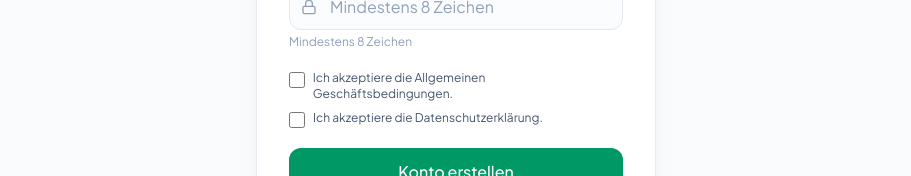
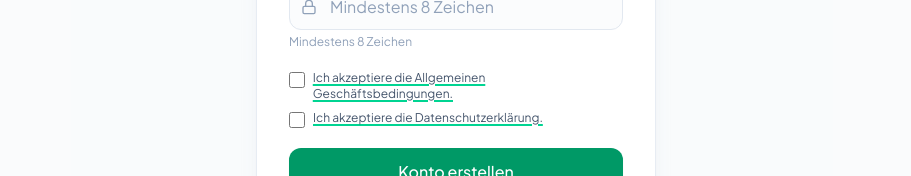
Before and after one commit to WilliamPotter1/Voice_Input_FrontEnd, a React (Vite) app: page /register in a window 1280 px wide. Shown: the part 382-558 px from the top of the page, without its empty margins (184-1095 px from the left). Built offline with nearby package versions, Linux system fonts and the light colour scheme; no server answers.

Commit message:
add Terms and Privacy pages to App, update RegisterPage to link acceptance messages, and enhance translations for terms and privacy content

```diff
--- a/src/App.tsx
+++ b/src/App.tsx
@@ -7,6 +7,8 @@ import { RegisterPage } from './pages/RegisterPage';
 import { QuoteListPage } from './pages/QuoteListPage';
 import { QuoteEditorPage } from './pages/QuoteEditorPage';
 import { ProfilePage } from './pages/ProfilePage';
+import { TermsPage } from './pages/TermsPage';
+import { PrivacyPage } from './pages/PrivacyPage';
 
 function App() {
   return (
@@ -15,6 +17,8 @@ function App() {
         <Route index element={<VoiceInputPage />} />
         <Route path="login" element={<LoginPage />} />
         <Route path="register" element={<RegisterPage />} />
+        <Route path="terms" element={<TermsPage />} />
+        <Route path="privacy" element={<PrivacyPage />} />
         <Route
           path="profile"
           element={
--- a/src/i18n/translations.ts
+++ b/src/i18n/translations.ts
@@ -49,6 +49,10 @@ export const translations = {
     registerAcceptTerms: 'Ich akzeptiere die Allgemeinen Geschäftsbedingungen.',
     registerAcceptPrivacy: 'Ich akzeptiere die Datenschutzerklärung.',
     registerMustAccept: 'Bitte akzeptieren Sie die AGB und die Datenschutzerklärung, um fortzufahren.',
+    termsTitle: 'Allgemeine Geschäftsbedingungen',
+    termsIntro: 'Hier finden Sie die vollständigen Allgemeinen Geschäftsbedingungen für die Nutzung dieses Dienstes.',
+    privacyTitle: 'Datenschutzerklärung',
+    privacyIntro: 'Hier finden Sie die vollständige Datenschutzerklärung zu Verarbeitung und Schutz Ihrer Daten.',
     creatingAccount: 'Konto wird erstellt…',
     createAccount: 'Konto erstellen',
     alreadyHaveAccount: 'Haben Sie bereits ein Konto?',
@@ -225,6 +229,10 @@ export const translations = {
     registerAcceptTerms: 'I accept the terms and conditions.',
     registerAcceptPrivacy: 'I accept the privacy policy.',
     registerMustAccept: 'Please accept the terms and privacy policy to continue.',
+    termsTitle: 'Terms and Conditions',
+    termsIntro: 'Here you can read the full terms and conditions for using this service.',
+    privacyTitle: 'Privacy Policy',
+    privacyIntro: 'Here you can read the full privacy policy describing how your data is processed.',
     creatingAccount: 'Creating account…',
     createAccount: 'Create account',
     alreadyHaveAccount: 'Already have an account?',
@@ -396,6 +404,10 @@ export const translations = {
     registerAcceptTerms: 'Accetto i termini e le condizioni.',
     registerAcceptPrivacy: 'Accetto l’informativa sulla privacy.',
     registerMustAccept: 'Accetta termini e privacy per continuare.',
+    termsTitle: 'Termini e condizioni',
+    termsIntro: 'Qui puoi leggere i termini e le condizioni completi per l’utilizzo del servizio.',
+    privacyTitle: 'Informativa sulla privacy',
+    privacyIntro: 'Qui puoi leggere l’informativa sulla privacy su come vengono trattati i tuoi dati.',
     creatingAccount: 'Creazione account…',
     createAccount: 'Crea account',
     alreadyHaveAccount: 'Hai già un account?',
@@ -567,6 +579,10 @@ export const translations = {
     registerAcceptTerms: 'J’accepte les conditions générales.',
     registerAcceptPrivacy: 'J’accepte la politique de confidentialité.',
     registerMustAccept: 'Veuillez accepter les conditions et la politique de confidentialité pour continuer.',
+    termsTitle: 'Conditions générales',
+    termsIntro: 'Vous pouvez lire ici les conditions générales complètes d’utilisation de ce service.',
+    privacyTitle: 'Politique de confidentialité',
+    privacyIntro: 'Vous pouvez lire ici la politique de confidentialité complète concernant le traitement de vos données.',
     creatingAccount: 'Création du compte…',
     createAccount: 'Créer un compte',
     alreadyHaveAccount: 'Vous avez déjà un compte ?',
@@ -738,6 +754,10 @@ export const translations = {
     registerAcceptTerms: 'Acepto los términos y condiciones.',
     registerAcceptPrivacy: 'Acepto la política de privacidad.',
     registerMustAccept: 'Acepte los términos y la política de privacidad para continuar.',
+    termsTitle: 'Términos y condiciones',
+    termsIntro: 'Aquí puede leer los términos y condiciones completos para usar este servicio.',
+    privacyTitle: 'Política de privacidad',
+    privacyIntro: 'Aquí puede leer la política de privacidad completa sobre cómo se tratan sus datos.',
     creatingAccount: 'Creando cuenta…',
     createAccount: 'Crear cuenta',
     alreadyHaveAccount: '¿Ya tienes una cuenta?',
--- /dev/null
+++ b/src/pages/PrivacyPage.tsx
@@ -0,0 +1,23 @@
+import { useTranslation } from '../i18n/useTranslation';
+
+export function PrivacyPage() {
+  const { t } = useTranslation();
+
+  return (
+    <div className="mx-auto max-w-3xl space-y-4">
+      <h1 className="text-2xl font-bold tracking-tight text-slate-900">
+        {t('privacyTitle') ?? 'Privacy Policy'}
+      </h1>
+      <p className="text-sm text-slate-500">
+        {t('privacyIntro') ??
+          'Below you can find the full privacy policy describing how your data is processed.'}
+      </p>
+      <div className="mt-4 rounded-2xl border border-slate-200 bg-white p-6 text-sm leading-relaxed text-slate-800">
+        {/* TODO: Paste your prepared Privacy Policy text here (from the DOCX). */}
+        <p className="italic text-slate-500">
+          Privacy Policy content to be inserted here by the site owner.
+        </p>
+      </div>
+    </div>
+  );
+}
--- a/src/pages/RegisterPage.tsx
+++ b/src/pages/RegisterPage.tsx
@@ -95,7 +95,16 @@ export function RegisterPage() {
                 onChange={(e) => setAcceptedTerms(e.target.checked)}
                 className="mt-0.5 h-4 w-4 rounded border-slate-300 text-emerald-600 focus:ring-emerald-500"
               />
-              <span>{t('registerAcceptTerms')}</span>
+              <span>
+                <Link
+                  to="/terms"
+                  target="_blank"
+                  rel="noreferrer"
+                  className="underline decoration-emerald-400 decoration-2 underline-offset-2 hover:text-emerald-700"
+                >
+                  {t('registerAcceptTerms')}
+                </Link>
+              </span>
             </label>
             <label className="flex items-start gap-2">
               <input
@@ -104,7 +113,16 @@ export function RegisterPage() {
                 onChange={(e) => setAcceptedPrivacy(e.target.checked)}
                 className="mt-0.5 h-4 w-4 rounded border-slate-300 text-emerald-600 focus:ring-emerald-500"
               />
-              <span>{t('registerAcceptPrivacy')}</span>
+              <span>
+                <Link
+                  to="/privacy"
+                  target="_blank"
+                  rel="noreferrer"
+                  className="underline decoration-emerald-400 decoration-2 underline-offset-2 hover:text-emerald-700"
+                >
+                  {t('registerAcceptPrivacy')}
+                </Link>
+              </span>
             </label>
           </div>
           <button
--- /dev/null
+++ b/src/pages/TermsPage.tsx
@@ -0,0 +1,21 @@
+import { useTranslation } from '../i18n/useTranslation';
+
+export function TermsPage() {
+  const { t } = useTranslation();
+
+  return (
+    <div className="mx-auto max-w-3xl space-y-4">
+      <h1 className="text-2xl font-bold tracking-tight text-slate-900">{t('termsTitle') ?? 'Terms and Conditions'}</h1>
+      <p className="text-sm text-slate-500">
+        {t('termsIntro') ??
+          'Below you can find the full terms and conditions for using this service.'}
+      </p>
+      <div className="mt-4 rounded-2xl border border-slate-200 bg-white p-6 text-sm leading-relaxed text-slate-800">
+        {/* TODO: Paste your prepared Terms and Conditions text here (from the DOCX). */}
+        <p className="italic text-slate-500">
+          Terms and Conditions content to be inserted here by the site owner.
+        </p>
+      </div>
+    </div>
+  );
+}
```
